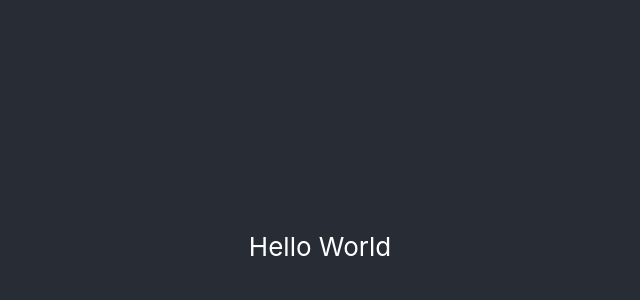
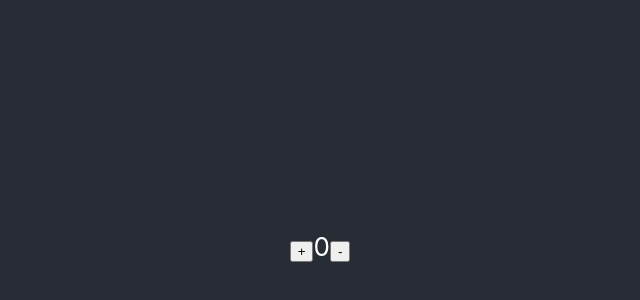
Before and after one commit to kmlee6/react-native-counter, a React (Create React App) app: page / in a window 1280 px wide. Shown: the part 154-454 px from the top of the page, without its empty margins (320-960 px from the left). Built offline with nearby package versions, Linux system fonts and the light colour scheme.

Commit message:
use state to manage the Counter number

```diff
--- a/src/App.js
+++ b/src/App.js
@@ -1,11 +1,13 @@
 import React from "react";
-import logo from "./logo.svg";
 import "./App.css";
+import Counter from "./components/Counter";
 
 function App() {
   return (
     <div className="App">
-      <header className="App-header">Hello World</header>
+      <header className="App-header">
+        <Counter />
+      </header>
     </div>
   );
 }
--- /dev/null
+++ b/src/components/Counter.js
@@ -0,0 +1,21 @@
+import React, { Component } from "react";
+
+export default class Counter extends Component {
+  constructor(props) {
+    super(props);
+
+    this.state = {
+      number: 0,
+    };
+  }
+
+  render() {
+    return (
+      <div>
+        <button>+</button>
+        <span>{this.state.number}</span>
+        <button>-</button>
+      </div>
+    );
+  }
+}
```
